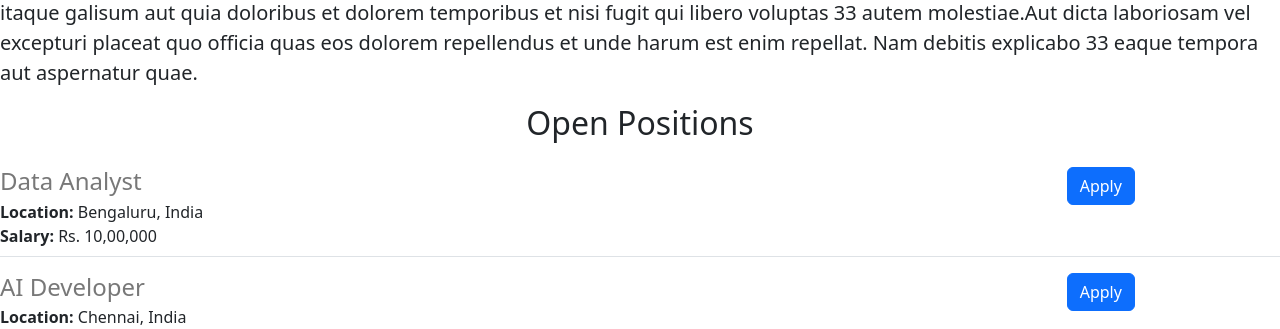
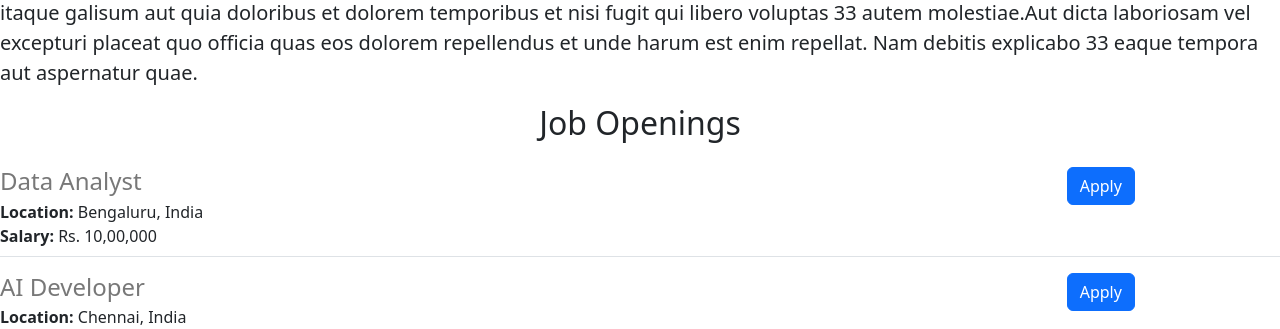
Before and after one commit to tigerplanetar/jovian_practice_web, a Flask app: page / in a window 1280 px wide. Shown: the part 632-961 px from the top of the page. Run offline with Flask 3, Linux system fonts and the light colour scheme.

Commit message:
make some changes

```diff
--- a/templates/home.html
+++ b/templates/home.html
@@ -23,7 +23,7 @@
    <img class= "img-fluid" id="banner"   src ="https://10eb7971-5a72-40e8-bca8-8b67648ffe7a-00-37jxho6enllqh.pike.replit.dev/static/image.jpg" height="320">
     <h2 class= "text-center mt-2 mb-4""> About Jovian </h2>
     <p class="lead">Lorem ipsum dolor sit amet. Qui praesentium iste ut esse commodi aut quidem veritatis. Ab vero quisquam aut excepturi nostrum 33 quisquam numquam ab excepturi tenetur ea culpa quia. Qui magnam incidunt et autem aliquid aut unde possimus id tenetur quod At mollitia obcaecati et harum similique.33 animi autem est debitis odio rem excepturi maiores et beatae esse. Non nihil voluptatem ut sint similique aut quaerat maiores id voluptatem porro eum quisquam rerum qui dolor neque qui maiores quisquam. Est sunt eligendi est itaque galisum aut quia doloribus et dolorem temporibus et nisi fugit qui libero voluptas 33 autem molestiae.Aut dicta laboriosam vel excepturi placeat quo officia quas eos dolorem repellendus et unde harum est enim repellat. Nam debitis explicabo 33 eaque tempora aut aspernatur quae. </p>
-    <h2 class="text-center mt-2 mb-4""> Open Positions</h2>
+    <h2 class="text-center mt-2 mb-4""> Job Openings</h2>
     <p>
       {% for job in jobs %}
         {% include 'jobitem.html' %}
```
